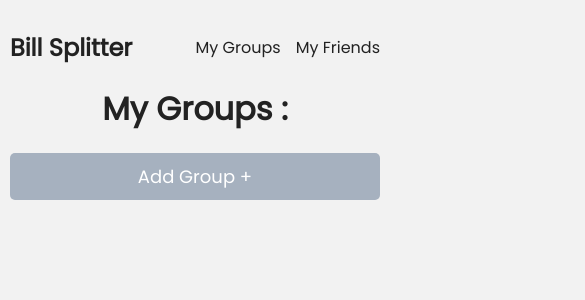
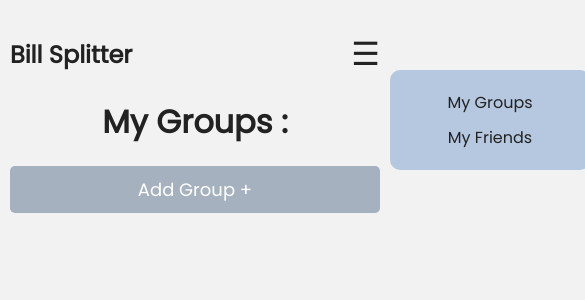
Before and after one commit to deepjoy9/Bill-Split-App, a React (Vite) app in the folder client/: page / in a window 390 px wide. Shown: the top 300 px of the page, 585 px wide, since content can reach past the window. Built offline with nearby package versions, Linux system fonts and the light colour scheme.

Commit message:
feat: Implement responsive hamburger menu for smaller devices

```diff
--- a/client/src/App.css
+++ b/client/src/App.css
@@ -42,6 +42,37 @@ header nav {
 }
 header nav button {
   border-radius: 20%;
+}
+.hamburger {
+  display: none;
+  font-size: 2rem;
+  cursor: pointer;
+}
+
+@media (max-width: 768px) {
+  .nav-links {
+    display: flex;
+    flex-direction: column;
+    gap: 10px;
+    background-color: rgba(176, 196, 222, 0.9);
+    position: absolute;
+    top: 70px;
+    right: 0;
+    width: 200px;
+    transform: translateX(100%);
+    transition: transform 0.3s ease-in-out;
+    text-align: center;
+    padding: 20px 0;
+    border-radius: 10px;
+  }
+
+  .nav-links.open {
+    transform: translateX(0);
+  }
+
+  .hamburger {
+    display: block;
+  }
 }
 
 /* My Groups */
--- a/client/src/components/Header.jsx
+++ b/client/src/components/Header.jsx
@@ -2,15 +2,27 @@ import React, { useState } from "react";
 import { Link } from "react-router-dom";
 
 const Header = () => {
+  const [isMenuOpen, setIsMenuOpen] = useState(false);
+
+  const toggleMenu = () => {
+    setIsMenuOpen(!isMenuOpen);
+  };
+
   return (
     <header>
       <Link to="/" className="logo">
         Bill Splitter
       </Link>
-      <nav>
+      <nav
+        className={`nav-links ${isMenuOpen ? "open" : ""}`}
+        onClick={toggleMenu}
+      >
         <Link to="/">My Groups</Link>
         <Link to="/friends">My Friends</Link>
       </nav>
+      <div className="hamburger" onClick={toggleMenu}>
+        &#9776;
+      </div>
     </header>
   );
 };
```
